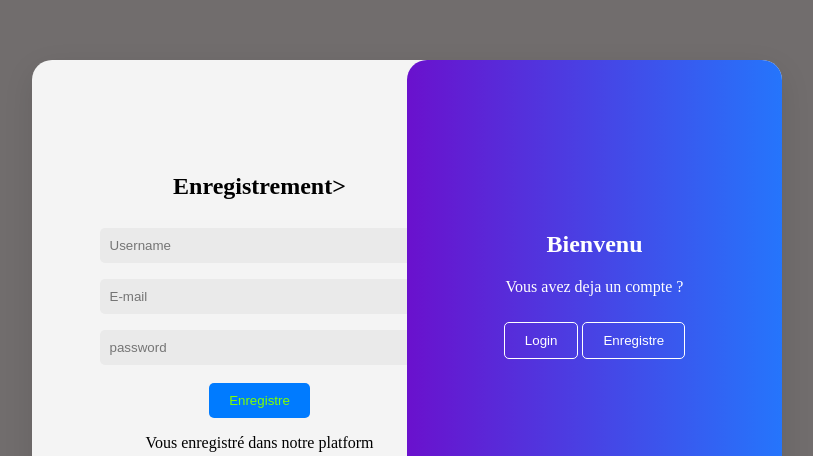
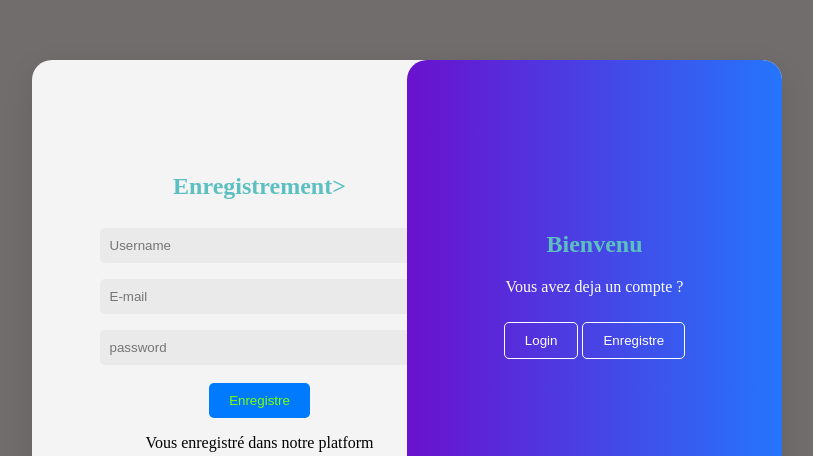
Before and after one commit to Heritier577/mon-premier-projet, a plain HTML site: page index.html in a window 1280 px wide. Shown: the part 123-579 px from the top of the page, without its empty margins (233-1046 px from the left). Drawn offline with Linux system fonts and the light colour scheme.

Commit message:
Changement de couleur de h2 dans la class contenu

```diff
--- a/style.css
+++ b/style.css
@@ -16,6 +16,10 @@ body{
      overflow: hidden;
      box-shadow: 0 10px 30px rgba(0, 0, 0, 0.1);
      display: flex;
+ }
+ .contenu h2{
+    color: rgb(93, 192, 192);
+
  }
  .Inscription{
      width: 50%;
```
